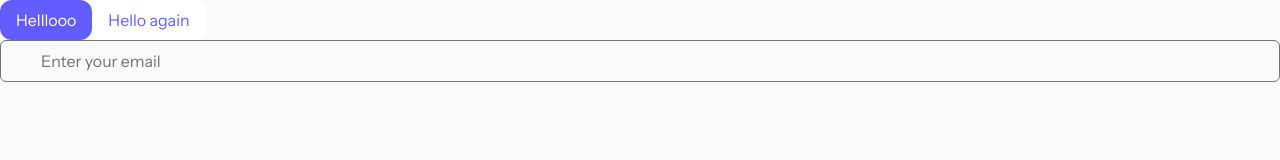
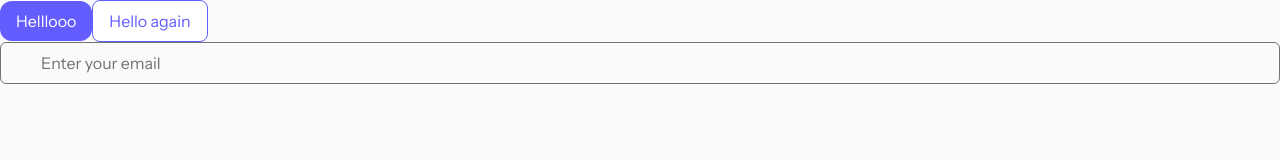
Before and after one commit to sagites/link-sharing-app, a Next.js app: page / in a window 1280 px wide. Shown: the top 160 px of the page. Built offline with nearby package versions, Linux system fonts and the light colour scheme.

Commit message:
Updated the buttons

```diff
--- a/src/components/buttons/buttonPrimary.jsx
+++ b/src/components/buttons/buttonPrimary.jsx
@@ -5,7 +5,7 @@ const ButtonPrimary = ({ label, onClick, type = "button", className}) => {
     <button
       type={type}
       onClick={onClick}
-      className={`px-4 py-2 button text-Body-M active:bg-lightPurple disabled:bg-lighterPurple text-white bg-purple cursor-pointer rounded-xl w- ${className}`}
+      className={`px-4 py-2 button text-Body-M active:bg-lightPurple disabled:bg-lighterPurple text-white bg-purple cursor-pointer rounded-xl ${className}`}
     >
       {label}
     </button>
--- a/src/components/buttons/buttonSecondary.jsx
+++ b/src/components/buttons/buttonSecondary.jsx
@@ -1,13 +1,21 @@
 import React from "react";
 
-const ButtonSecondary = ({ label, onClick, type = "button", className}) => {
+const ButtonSecondary = ({
+  label,
+  onClick,
+  imageSrc,
+  type = "button",
+  classNameButton,
+  classNameLabel
+}) => {
   return (
     <button
       type={type}
       onClick={onClick}
-      className={`px-4 py-2 button text-Body-M bg-white  active:bg-lighterPurple text-purple  focus:ring-purple cursor-pointer disabled:text-lighterPurple disabled:ring-focus:ring disabled:ring-lighterPurple rounded-xl ${className}`}
+      className={`px-4 py-2 button text-Body-M bg-white border border-purple active:bg-lighterPurple text-purple  focus:ring-purple cursor-pointer disabled:text-lighterPurple disabled:ring-focus:ring disabled:ring-lighterPurple rounded-lg hover:bg-lighterPurple ${classNameButton}`}
     >
-      {label}
+      <img src={imageSrc} className="sm:hidden" alt="" />
+      <span className={`${classNameLabel}`}>{label}</span>
     </button>
   );
 };
```
